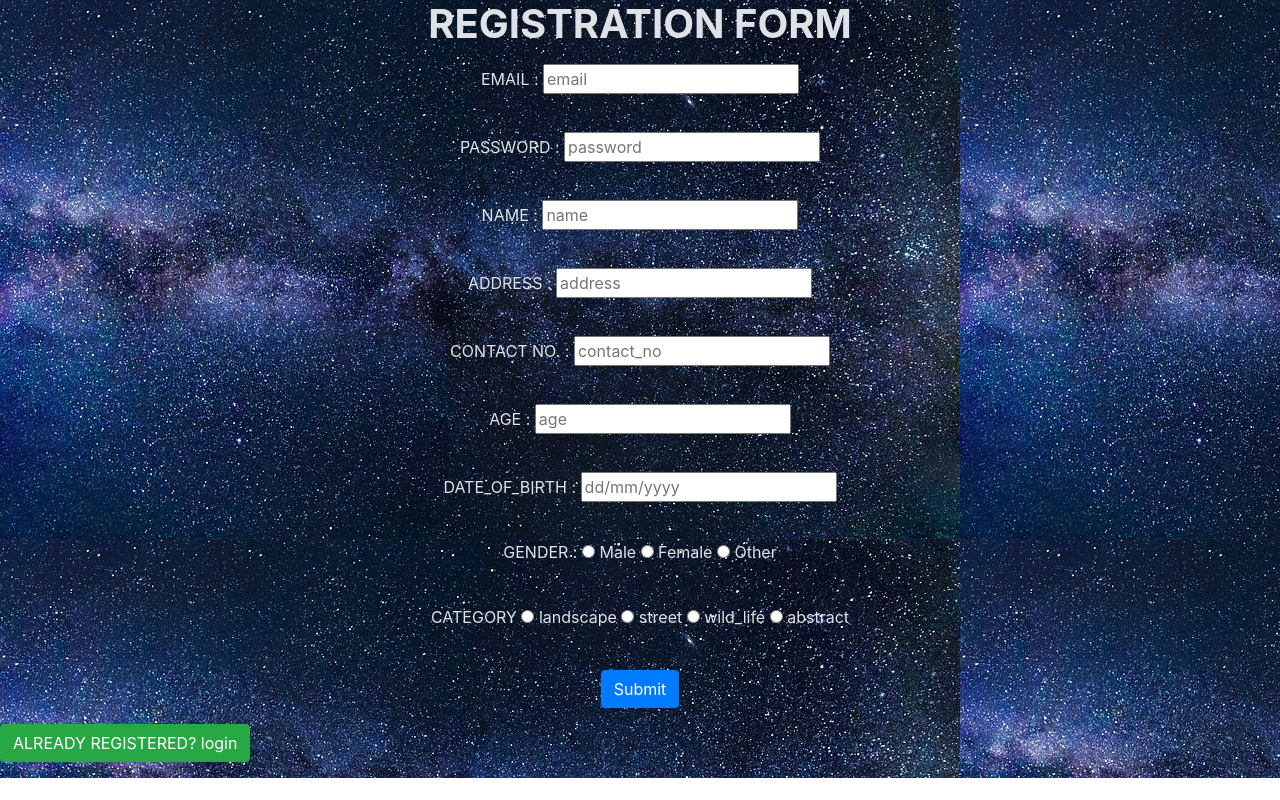
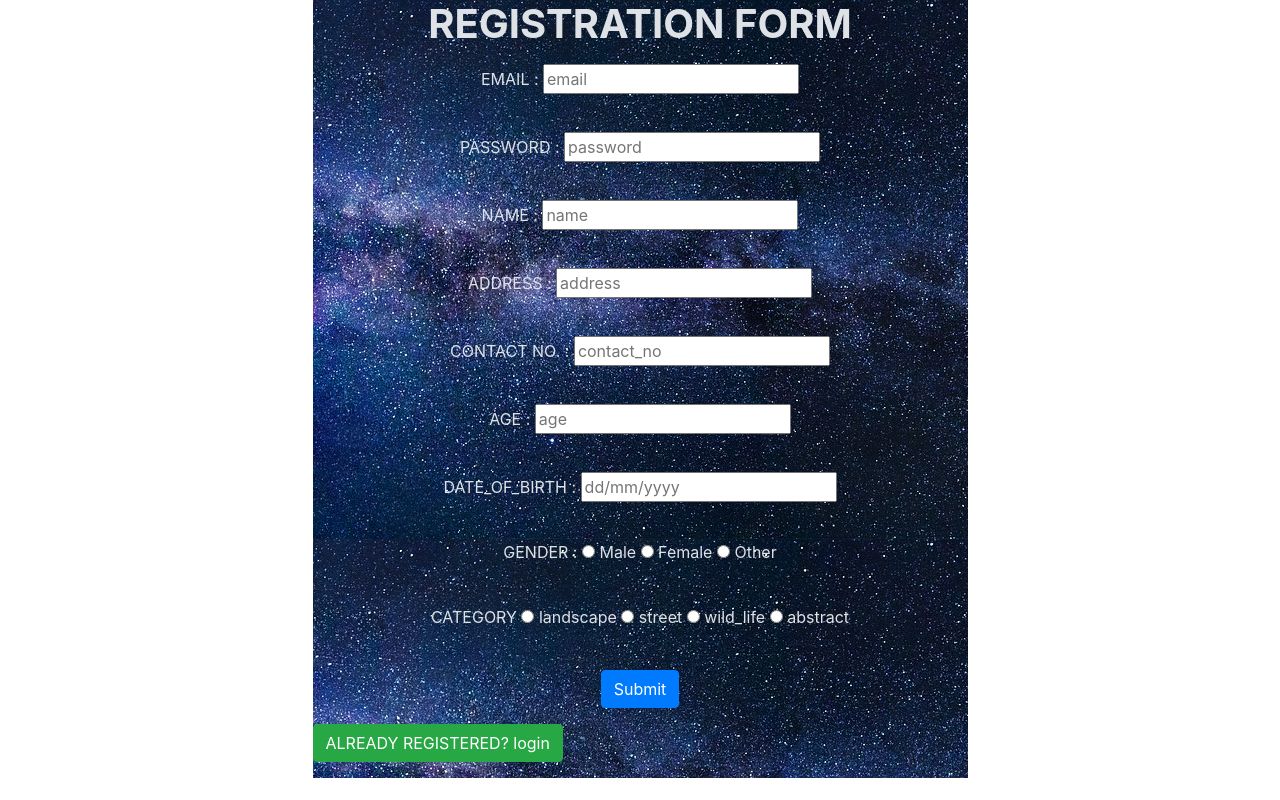
Before and after one commit to moumitasinha/photocart, a PHP site: page /register_form.php in a window 1280 px wide. Run offline with PHP 8.4, Linux system fonts and the light colour scheme.

Commit message:
updated_reg_form

```diff
--- /dev/null
+++ b/css/register.css
@@ -0,0 +1,4 @@
+#container {
+    margin-left : 0;
+    margin-right : 0;
+}
--- a/register_form.php
+++ b/register_form.php
@@ -3,11 +3,15 @@
     <head>
         <title>REGISTER FORM</title>
         <link rel="stylesheet" href = "css/bootstrap.css"/>
+        <link rel="stylesheet" href = "css/register.css"/>
     </head>
 
     <body>
-        <div class = "container-fluid" style="background-image: url('img/milkyway.jpg') " >
-            <div class = " text-center">
+        <div class="row">
+            <div class="col-3">
+            </div>
+
+            <div class = "container-fluid text-center col-6" style="background-image: url('img/milkyway.jpg') " id = "container" >
                 <div class="thumbnail">
                     <fieldset>
                         <legend><h1 class = "font-weight-bold" style = "color: #dee2e6"> REGISTRATION FORM </h1></legend>
@@ -28,17 +32,17 @@
                             <input type = "text" placeholder = contact_no name = "contact_no"/>
                             <hr/>
                             <label style = "color: #dee2e6" >AGE : </label>
-                            <input type = "text" placeholder = age name = "age"/>
+                            <input type = "text" placeholder = age name = "age" required/>
                             <hr/>
                             <label style = "color: #dee2e6" >DATE_OF_BIRTH : </label>
                             <input type = "text" placeholder = dd/mm/yyyy name = "dob"/>
                             <hr/>
                             <label style = "color: #dee2e6" >GENDER :</label>
-                            <input type="radio" name="gender" value="male"/>
+                            <input type="radio" name="gender" value="male" />
                             <label style = "color: #dee2e6" >Male</label>
                             <input style = "color: grey" type="radio" name="gender" value="female"/>
                             <label style = "color: #dee2e6" >Female</label>
-                            <input style = "color: #dee2e6" type="radio" name="gender" value="other"/>
+                            <input style = "color: #dee2e6" type="radio" name="gender" value="other" />
                             <label style = "color: #dee2e6" > Other</label> <br/>
                             <hr/>
                             <label style = "color: #dee2e6" >CATEGORY </label>
@@ -54,7 +58,6 @@
                             <button class="btn btn-primary" type="submit" name="submit" >Submit</button>
                             </div>
                         </form>
-
                     </fieldset>
                     <div class="row align-items-start">
                         <form action="/photocart/login_form.php"  >
@@ -63,6 +66,9 @@
                     </div>
                 </div>
             </div>
+
+            <div class="col-3">
+            </div>
         </div>
     </body>
 </html>
```
